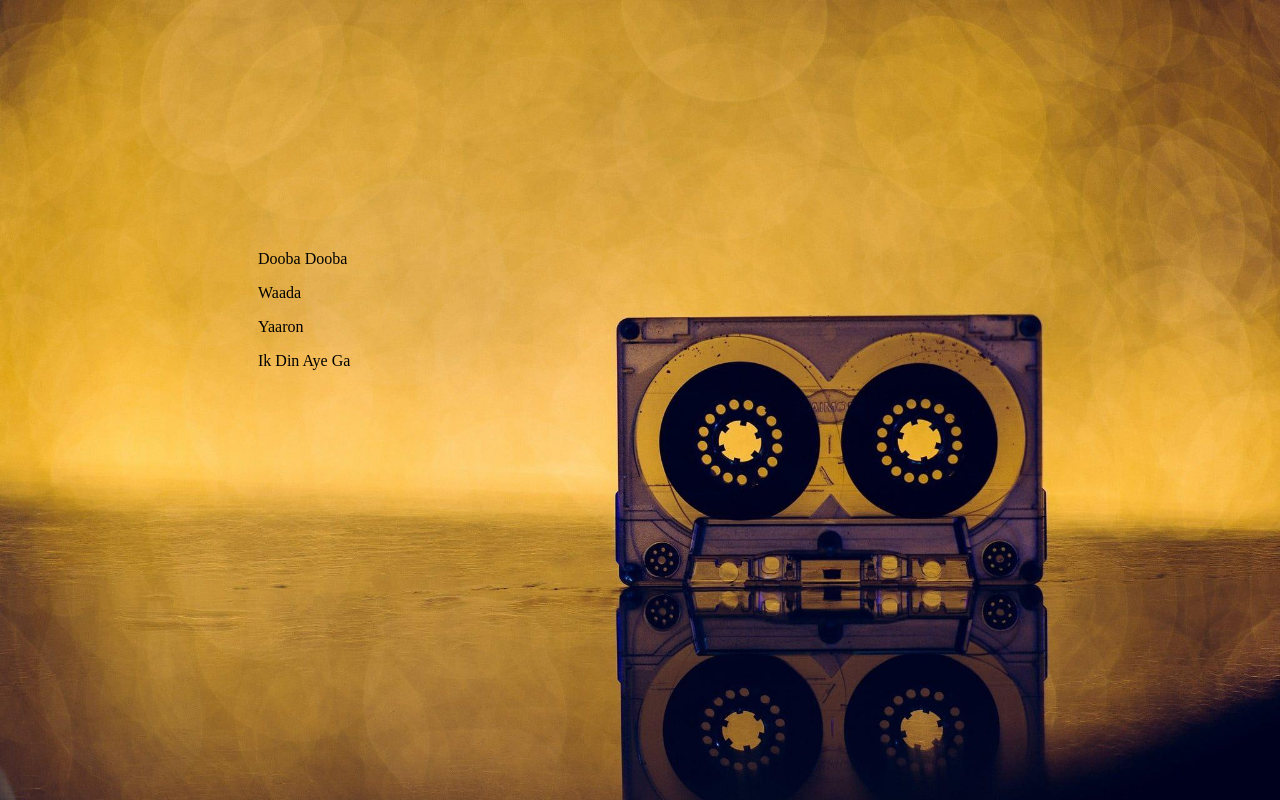
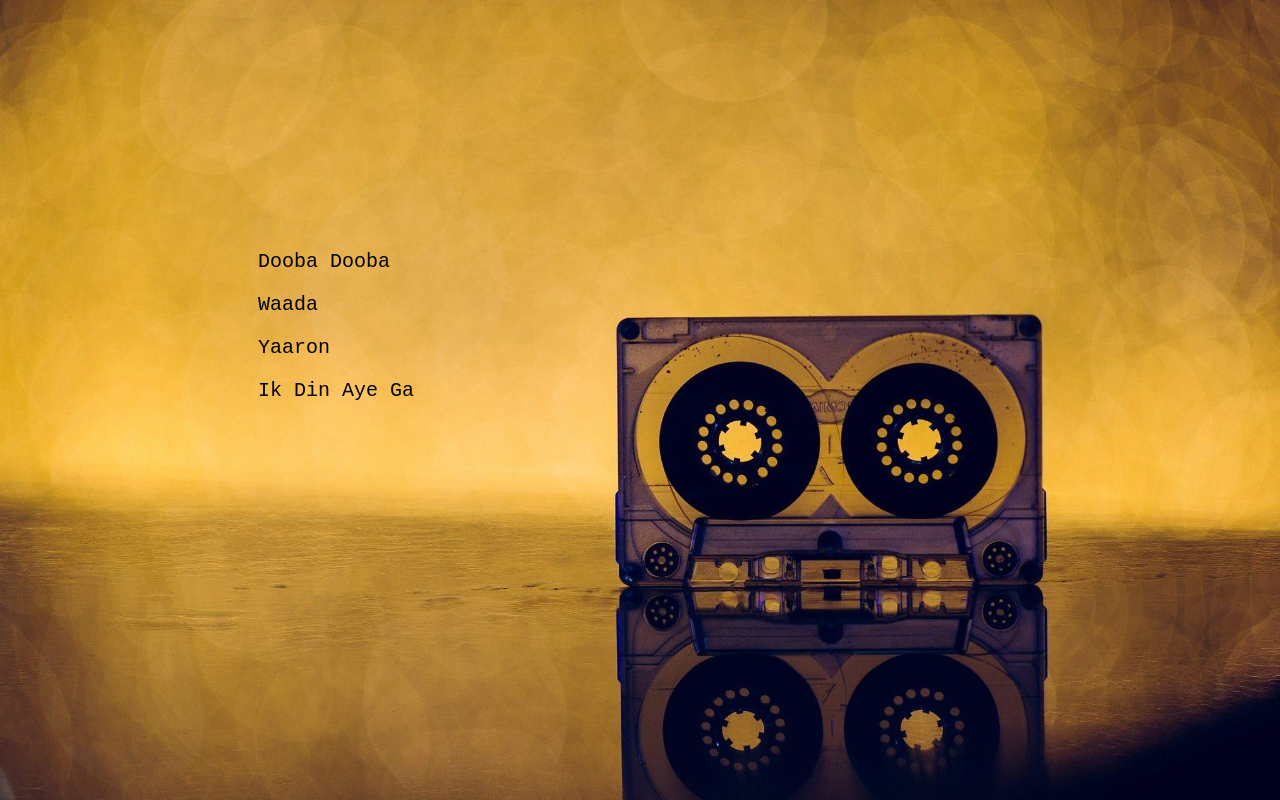
Before and after one commit to engineeredtoimperfection/retro-indie-music, a plain HTML site: page index.html in a window 1280 px wide. Drawn offline with Linux system fonts and the light colour scheme.

Commit message:
Adjust font for track listings

```diff
--- a/style.css
+++ b/style.css
@@ -6,3 +6,8 @@ body {
 .tracks-container {
     margin: 250px;
 }
+
+.track-listing {
+    font-size: 20px;
+    font-family: 'Courier New', Courier, monospace;
+}
```
